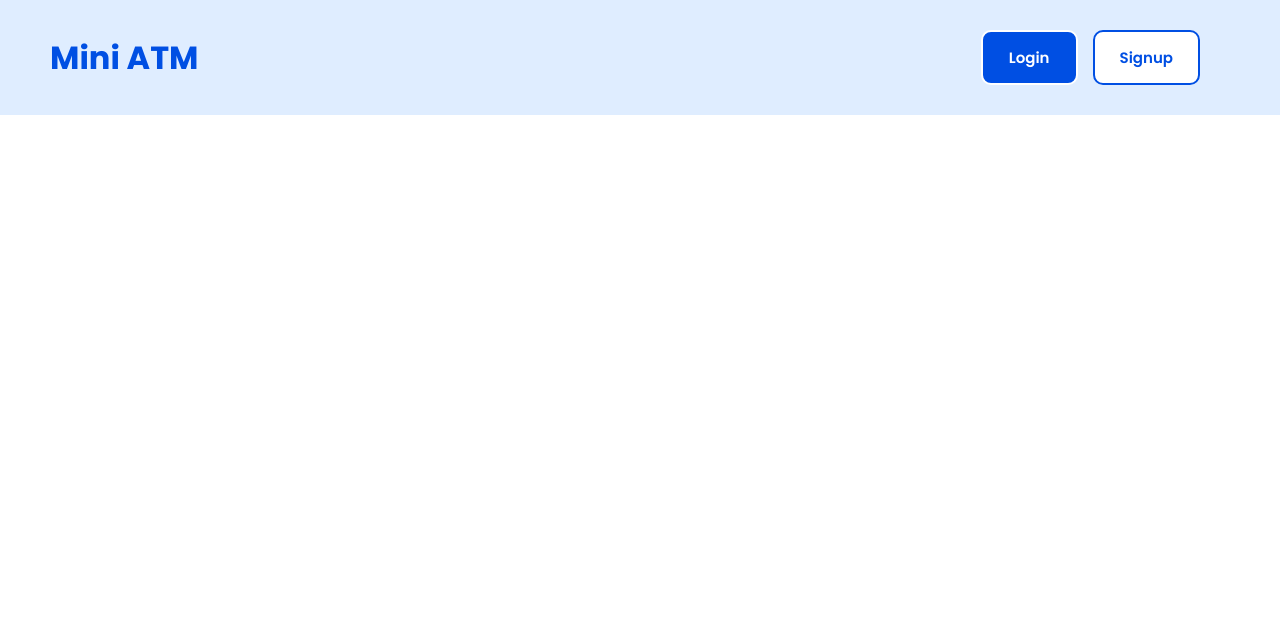
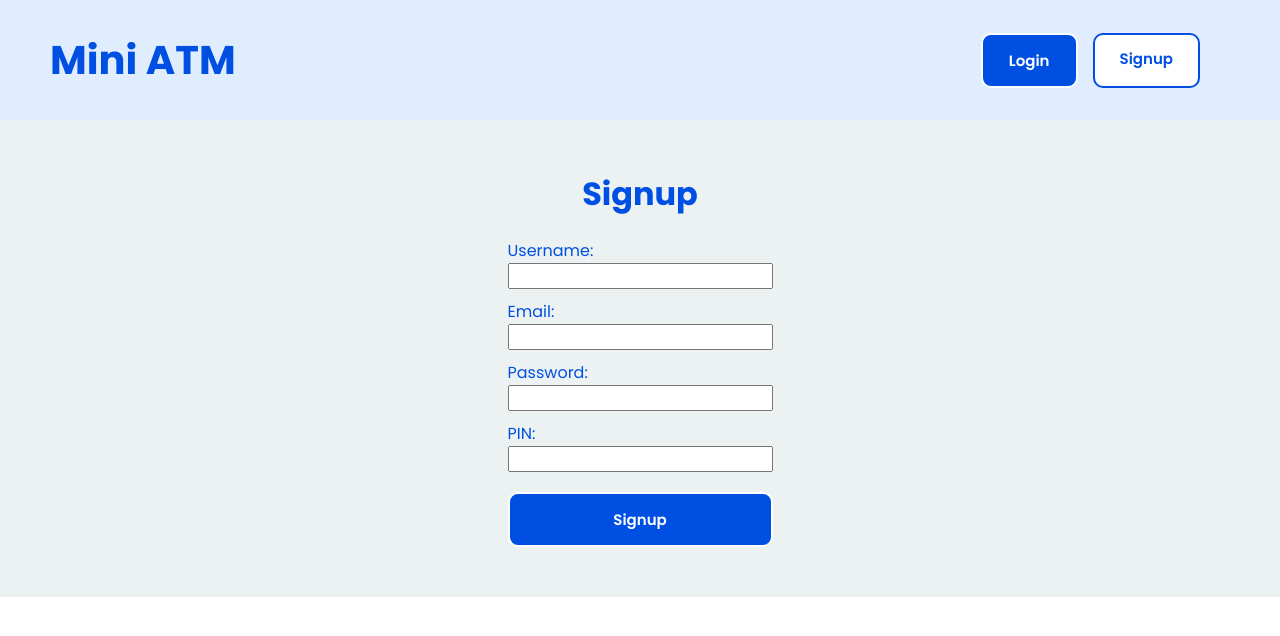
Before and after one commit to Triszz/Mini-ATM, a React (Vite) app in the folder frontend/: page /signup in a window 1280 px wide. Shown: the top 636 px of the page. Built offline with nearby package versions, Linux system fonts and the light colour scheme.

Commit message:
Add signup module

```diff
--- a/frontend/src/App.css
+++ b/frontend/src/App.css
@@ -14,6 +14,8 @@
   color: var(--main-color);
   margin-left: 20px;
   font-weight: 700;
+  text-decoration: none;
+  font-size: 40px;
 }
 .button-container {
   display: flex;
@@ -27,6 +29,7 @@
   cursor: pointer;
   font-weight: 600;
   font-size: 15px;
+  text-decoration: none;
 }
 .button.login:hover {
   opacity: 0.8;
@@ -101,10 +104,30 @@
   display: flex;
   flex-direction: column;
   justify-content: center;
-  gap: 10px;
+  margin-top: 10px;
+}
+.login-form label {
   margin-top: 10px;
 }
 
-.login-form .button.login {
-  margin-top: 10px;
+.login-form .button.login,
+.signup-form .button.login {
+  margin-top: 20px;
 }
+
+.signup-container {
+  display: flex;
+  flex-direction: column;
+  justify-content: center;
+  align-items: center;
+  gap: 10px;
+  padding: 50px 0;
+}
+
+.signup-form {
+  display: flex;
+  flex-direction: column;
+}
+.signup-form label {
+  padding-top: 10px;
+}
--- a/frontend/src/App.jsx
+++ b/frontend/src/App.jsx
@@ -1,7 +1,8 @@
-import { BrowserRouter, Route, Routes, Links } from "react-router";
+import { BrowserRouter, Route, Routes } from "react-router";
 import Home from "./pages/Home";
 import Header from "./components/Header";
 import Login from "./pages/Login";
+import Signup from "./pages/Signup";
 import "./App.css";
 
 function App() {
@@ -13,6 +14,7 @@ function App() {
           <Routes>
             <Route path="/" element={<Home />} />
             <Route path="/login" element={<Login />}></Route>
+            <Route path="/signup" element={<Signup />}></Route>
           </Routes>
         </div>
       </BrowserRouter>
--- a/frontend/src/components/Header.jsx
+++ b/frontend/src/components/Header.jsx
@@ -1,10 +1,17 @@
+import { Link } from "react-router";
 function Header() {
   return (
     <div className="header">
-      <h1 className="title">Mini ATM</h1>
+      <Link to="/" className="title">
+        Mini ATM
+      </Link>
       <div className="button-container">
-        <button className="button login">Login</button>
-        <button className="button signup">Signup</button>
+        <Link to="/login" className="button login">
+          Login
+        </Link>
+        <Link to="/signup" className="button signup">
+          Signup
+        </Link>
       </div>
     </div>
   );
--- a/frontend/src/pages/Login.jsx
+++ b/frontend/src/pages/Login.jsx
@@ -11,13 +11,13 @@ function Login() {
       setIsLoading(true);
       const response = await AccountAPI.login(email, password);
       console.log(response.data);
+      setEmail("");
+      setPassword("");
     } catch (error) {
       setError("Fail to login");
       console.error("Error logging", error);
     } finally {
       setIsLoading(false);
-      setEmail("");
-      setPassword("");
     }
   };
   if (error) {
--- /dev/null
+++ b/frontend/src/pages/Signup.jsx
@@ -0,0 +1,77 @@
+import { useState } from "react";
+import { AccountAPI } from "../services/api";
+function Signup() {
+  const [username, setUsername] = useState("");
+  const [email, setEmail] = useState("");
+  const [password, setPassword] = useState("");
+  const [pin, setPin] = useState("");
+  const [error, setError] = useState("");
+  const [isLoading, setIsLoading] = useState(false);
+
+  const handleSubmit = async (e) => {
+    e.preventDefault();
+    try {
+      setIsLoading(true);
+
+      const response = await AccountAPI.signup({
+        username,
+        email,
+        password,
+        pin,
+      });
+      console.log(response.data);
+      setUsername("");
+      setEmail("");
+      setPassword("");
+      setPin("");
+    } catch (error) {
+      const errorMessage = error.response?.data?.error || error.message;
+      setError(errorMessage);
+      console.error("Error signup: ", error);
+    } finally {
+      setIsLoading(false);
+    }
+  };
+
+  return (
+    <div className="signup-container">
+      <h1>Signup</h1>
+      <form className="signup-form" onSubmit={handleSubmit}>
+        <label>Username: </label>
+        <input
+          type="text"
+          className="username-input"
+          value={username}
+          onChange={(e) => setUsername(e.target.value)}
+        />
+        <label>Email: </label>
+        <input
+          type="email"
+          className="email-input"
+          value={email}
+          onChange={(e) => setEmail(e.target.value)}
+        />
+        <label>Password: </label>
+        <input
+          type="password"
+          className="password-input"
+          value={password}
+          onChange={(e) => setPassword(e.target.value)}
+        />
+        <label>PIN: </label>
+        <input
+          type="password"
+          className="pin-input"
+          value={pin}
+          onChange={(e) => setPin(e.target.value)}
+        />
+        <button type="submit" className="button login">
+          Signup
+        </button>
+        {isLoading && <div className="loading">Loading...</div>}
+      </form>
+      {error && <div className="error">Error: {error}</div>}
+    </div>
+  );
+}
+export default Signup;
--- a/package.json
+++ b/package.json
@@ -23,5 +23,8 @@
   "description": "",
   "devDependencies": {
     "concurrently": "^9.2.1"
+  },
+  "dependencies": {
+    "react-router-dom": "^7.9.1"
   }
 }
```
Also changed, not shown: 2 other files (tests, documents, lock files or other folders).
